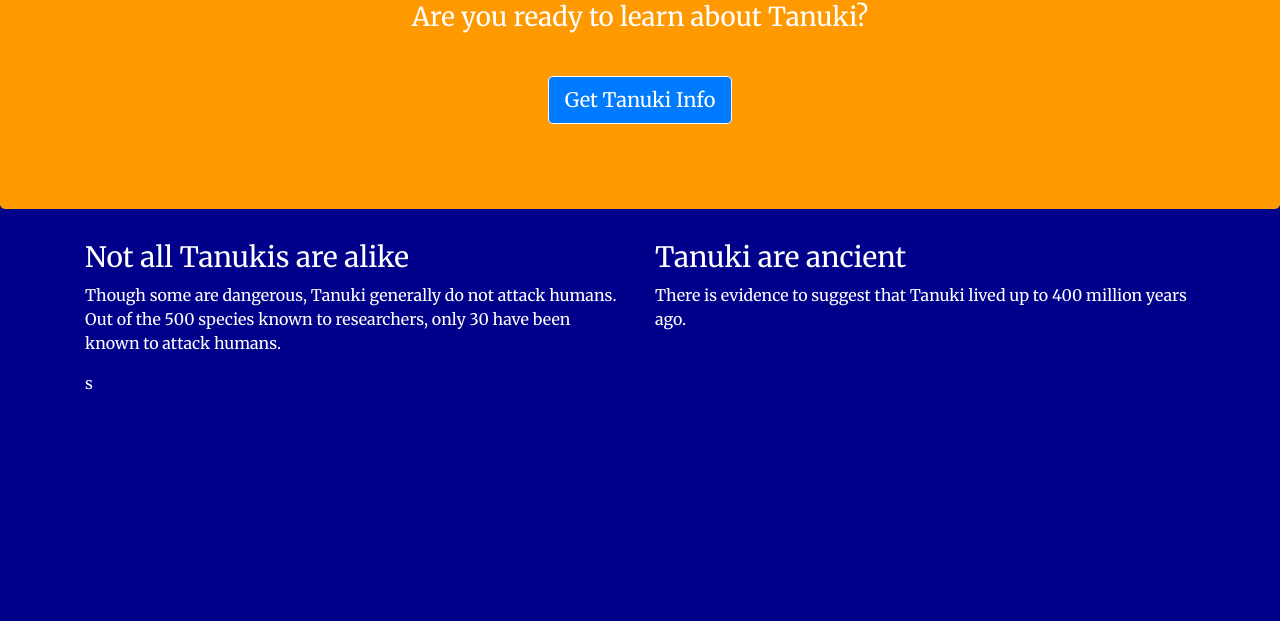
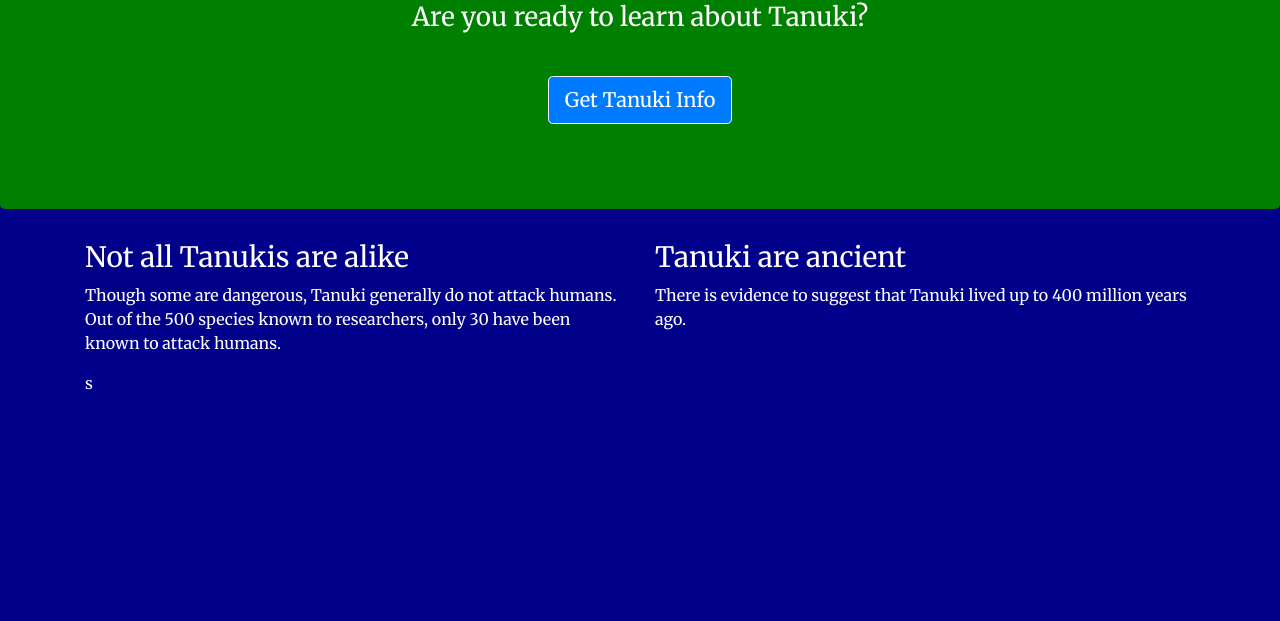
Before and after one commit to bahabh/project, a website: page views/index.html in a window 1280 px wide. Shown: the part 179-800 px from the top of the page. Drawn offline with nearby package versions, Linux system fonts and the light colour scheme.

Commit message:
change bg to green

```diff
--- a/views/css/styles.css
+++ b/views/css/styles.css
@@ -19,7 +19,7 @@ p {
 }
 
 .jumbotron {
-    background: rgb(255, 153, 0);
+    background: green;
     color: white;
     text-align: center;
 }
```
